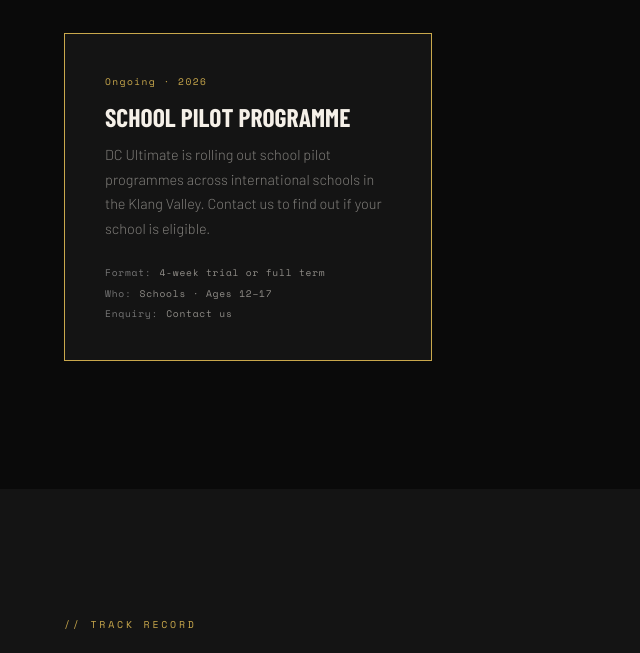
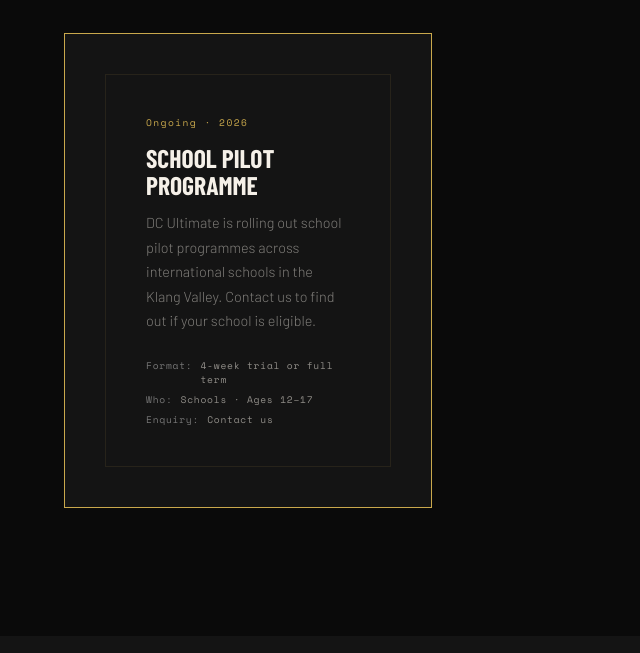
Before and after one commit to kieran219/dcultiacademy, a plain HTML site: page events.html in a window 1280 px wide. Shown: the part 685-1338 px from the top of the page, without its empty margins (0-640 px from the left). Drawn offline with nearby package versions, Linux system fonts and the light colour scheme; a web font is replaced by a local one.

Commit message:
Update events.html

```diff
--- a/events.html
+++ b/events.html
@@ -87,7 +87,8 @@
     <h2 class="section-title reveal reveal-delay-1">UPCOMING<br><span class="outline">EVENTS</span></h2>
     <div class="events-grid">
       <div class="event-card featured reveal reveal-delay-1">
-      <div class="event-date">Ongoing · 2026</div>
+      <div class="event-card reveal reveal-delay-3">
+        <div class="event-date">Ongoing · 2026</div>
         <div class="event-title">School Pilot Programme</div>
         <div class="event-desc">DC Ultimate is rolling out school pilot programmes across international schools in the Klang Valley. Contact us to find out if your school is eligible.</div>
         <div class="event-meta">
```
